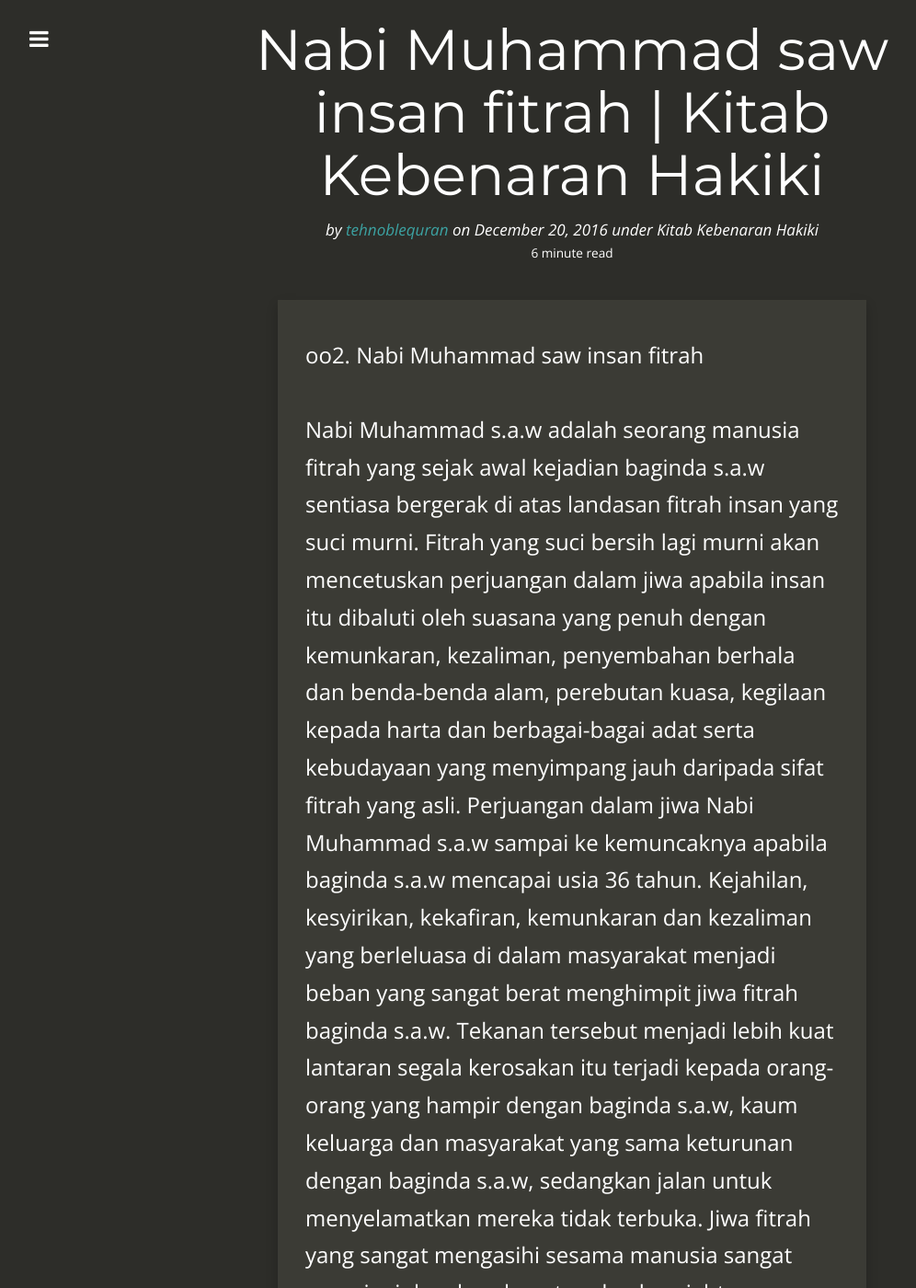
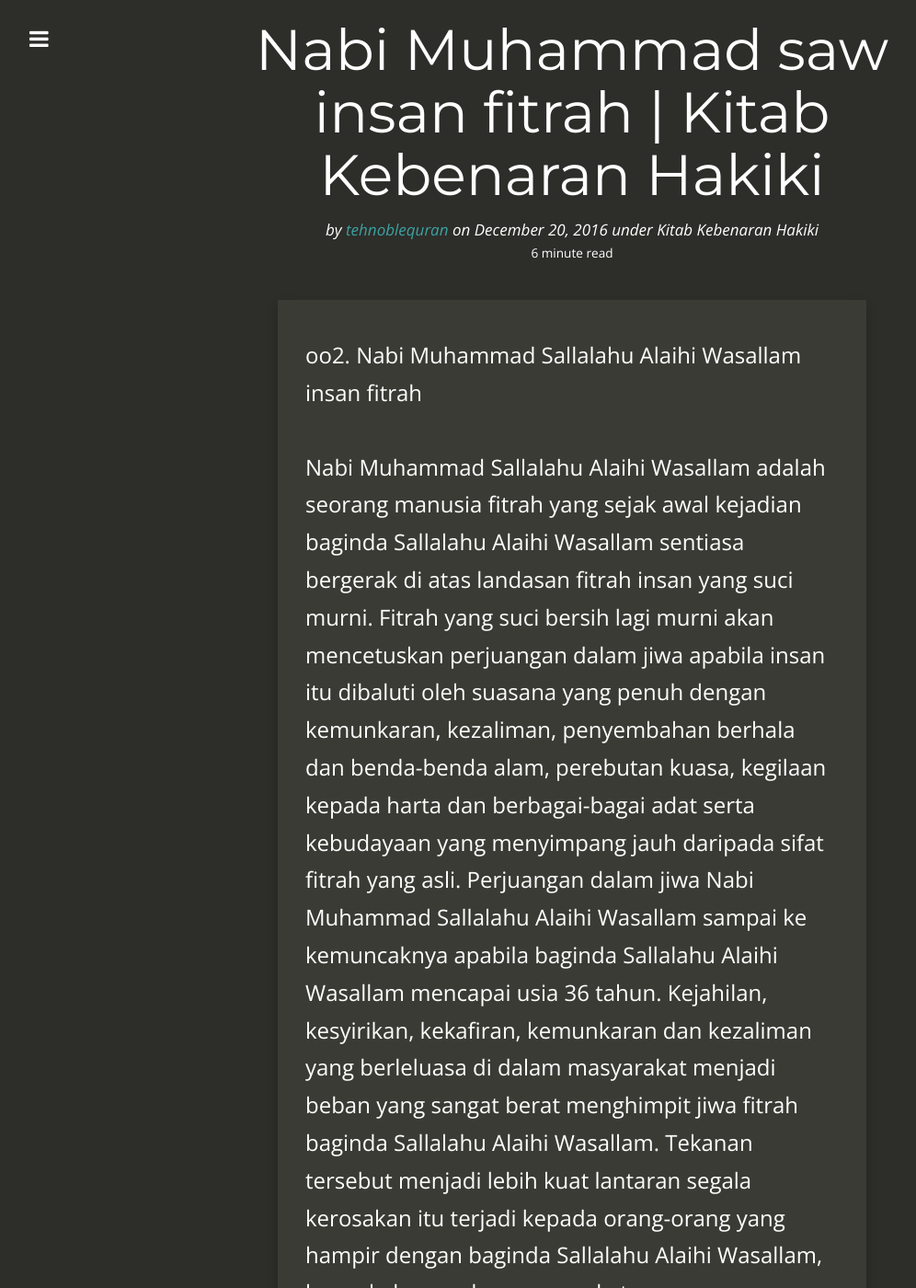
Before and after one commit to kedamaian/swsyafiq, a Jekyll site: the page built from _posts/2016-12-20-nabi-muhammad-saw-insan-fitrah-kitab-kebenaran-hakiki.md, in a window 1280 px wide and 1400 px high. Shown: the whole window at 92% size, without its empty margins (18-1014 px from the left). Built offline with Jekyll 4.4.1, drawn with Linux system fonts in a browser that asks for light colours; nearby versions of some CDN libraries; comment, search, counter and statistics services are not loaded; some of the changed text lies outside the part shown.

Commit message:
Update 2016-12-20-nabi-muhammad-saw-insan-fitrah-kitab-kebenaran-hakiki.md

```diff
--- a/_posts/2016-12-20-nabi-muhammad-saw-insan-fitrah-kitab-kebenaran-hakiki.md
+++ b/_posts/2016-12-20-nabi-muhammad-saw-insan-fitrah-kitab-kebenaran-hakiki.md
@@ -6,26 +6,26 @@ title: Nabi Muhammad saw insan fitrah | Kitab Kebenaran Hakiki
 categories:
   - Kitab Kebenaran Hakiki
 ---
-oo2. Nabi Muhammad saw insan fitrah
+oo2. Nabi Muhammad Sallalahu Alaihi Wasallam insan fitrah
 
-Nabi Muhammad s.a.w adalah seorang manusia fitrah yang sejak awal kejadian baginda s.a.w sentiasa bergerak di atas landasan fitrah insan yang suci murni. Fitrah yang suci bersih lagi murni akan mencetuskan perjuangan dalam jiwa apabila insan itu dibaluti oleh suasana yang penuh dengan kemunkaran, kezaliman, penyembahan berhala dan benda-benda alam, perebutan kuasa, kegilaan kepada harta dan berbagai-bagai adat serta kebudayaan yang menyimpang jauh daripada sifat fitrah yang asli. Perjuangan dalam jiwa Nabi Muhammad s.a.w sampai ke kemuncaknya apabila baginda s.a.w mencapai usia 36 tahun. Kejahilan, kesyirikan, kekafiran, kemunkaran dan kezaliman yang berleluasa di dalam masyarakat menjadi beban yang sangat berat menghimpit jiwa fitrah baginda s.a.w. Tekanan tersebut menjadi lebih kuat lantaran segala kerosakan itu terjadi kepada orang-orang yang hampir dengan baginda s.a.w, kaum keluarga dan masyarakat yang sama keturunan dengan baginda s.a.w, sedangkan jalan untuk menyelamatkan mereka tidak terbuka. Jiwa fitrah yang sangat mengasihi sesama manusia sangat menginginkan keselamatan dan kesejahteraan kepada sekalian manusia. Jiwa yang seperti inilah yang selalu menderita apabila melihat kerosakan yang terjadi kepada orang lain.
+Nabi Muhammad Sallalahu Alaihi Wasallam adalah seorang manusia fitrah yang sejak awal kejadian baginda Sallalahu Alaihi Wasallam sentiasa bergerak di atas landasan fitrah insan yang suci murni. Fitrah yang suci bersih lagi murni akan mencetuskan perjuangan dalam jiwa apabila insan itu dibaluti oleh suasana yang penuh dengan kemunkaran, kezaliman, penyembahan berhala dan benda-benda alam, perebutan kuasa, kegilaan kepada harta dan berbagai-bagai adat serta kebudayaan yang menyimpang jauh daripada sifat fitrah yang asli. Perjuangan dalam jiwa Nabi Muhammad Sallalahu Alaihi Wasallam sampai ke kemuncaknya apabila baginda Sallalahu Alaihi Wasallam mencapai usia 36 tahun. Kejahilan, kesyirikan, kekafiran, kemunkaran dan kezaliman yang berleluasa di dalam masyarakat menjadi beban yang sangat berat menghimpit jiwa fitrah baginda Sallalahu Alaihi Wasallam. Tekanan tersebut menjadi lebih kuat lantaran segala kerosakan itu terjadi kepada orang-orang yang hampir dengan baginda Sallalahu Alaihi Wasallam, kaum keluarga dan masyarakat yang sama keturunan dengan baginda Sallalahu Alaihi Wasallam, sedangkan jalan untuk menyelamatkan mereka tidak terbuka. Jiwa fitrah yang sangat mengasihi sesama manusia sangat menginginkan keselamatan dan kesejahteraan kepada sekalian manusia. Jiwa yang seperti inilah yang selalu menderita apabila melihat kerosakan yang terjadi kepada orang lain.
 
-Fitrah yang suci murni memiliki bakat yang istimewa iaitu kebolehan untuk mengenal dan mengerti tentang sesuatu yang benar dan juga memiliki keupayaan untuk bergerak kepada yang benar itu. Apabila mencapai usia 36 tahun Nabi Muhammad s.a.w diheret oleh fitrah suci baginda s.a.w ke Gua Hiraa, kira-kira 10 km ke utara Makkah. Gua tersebut terletak di atas Gunung Hiraa, kira-kira 20 meter dari puncak gunung. Seorang lelaki yang kuat memerlukan masa kira-kira 40 minit untuk mendaki dari bawah hingga ke aras Gua Hiraa. Laluan masuk ke dalam gua tersebut sangat sempit, di celah dua buah ketulan batu besar yang hampir-hampir bertaut. Seseorang yang ingin melaluinya perlu menyusup dengan bersusah payah. Setelah berjaya melepasi laluan yang sempit itu seseorang itu akan masuk ke dalam satu ruang kosong yang sempit juga. Ruangnya tidak memadai untuk seorang manusia tidur dengan selesa di dalamnya.
+Fitrah yang suci murni memiliki bakat yang istimewa iaitu kebolehan untuk mengenal dan mengerti tentang sesuatu yang benar dan juga memiliki keupayaan untuk bergerak kepada yang benar itu. Apabila mencapai usia 36 tahun Nabi Muhammad Sallalahu Alaihi Wasallam diheret oleh fitrah suci baginda Sallalahu Alaihi Wasallam ke Gua Hiraa, kira-kira 10 km ke utara Makkah. Gua tersebut terletak di atas Gunung Hiraa, kira-kira 20 meter dari puncak gunung. Seorang lelaki yang kuat memerlukan masa kira-kira 40 minit untuk mendaki dari bawah hingga ke aras Gua Hiraa. Laluan masuk ke dalam gua tersebut sangat sempit, di celah dua buah ketulan batu besar yang hampir-hampir bertaut. Seseorang yang ingin melaluinya perlu menyusup dengan bersusah payah. Setelah berjaya melepasi laluan yang sempit itu seseorang itu akan masuk ke dalam satu ruang kosong yang sempit juga. Ruangnya tidak memadai untuk seorang manusia tidur dengan selesa di dalamnya.
 
 Gua tersebut disembunyikan oleh batu-batu besar, hampir-hampir tidak ada cahaya matahari yang masuk ke dalamnya. Batu-batu di sekitar gua itu berwarna hitam kemerah-merahan yang boleh menimbulkan rasa gerun dalam hati sesiapa yang menyaksikan pemandangan di sana. Bahagian yang terdapat Gua Hiraa merupakan bahagian yang paling menggerunkan di antara semua bahagian Gunung Hiraa.
 
-Tarikan Fitrah telah membawa Nabi Muhammad s.a.w ke tempat yang tidak ada manusia mahu pergi, apa lagi tinggal beberapa hari di sana siang dan malam. Bulan Ramadan merupakan tempoh yang paling baginda s.a.w gemar berkhalwat di Gua Hiraa. Baginda s.a.w berulang-alik ke Gua Hiraa sehinggalah wahyu yang pertama turun ketika usia baginda s.a.w menjangkau 40 tahun.
+Tarikan Fitrah telah membawa Nabi Muhammad Sallalahu Alaihi Wasallam ke tempat yang tidak ada manusia mahu pergi, apa lagi tinggal beberapa hari di sana siang dan malam. Bulan Ramadan merupakan tempoh yang paling baginda Sallalahu Alaihi Wasallam gemar berkhalwat di Gua Hiraa. Baginda Sallalahu Alaihi Wasallam berulang-alik ke Gua Hiraa sehinggalah wahyu yang pertama turun ketika usia baginda Sallalahu Alaihi Wasallam menjangkau 40 tahun.
 
 Suasana Gua Hiraa menceritakan bahawa hanya insan yang berjiwa besar dan sangat berani serta bersemangat waja sahaja yang sanggup tinggal di sana seorang diri, siang dan malam dan berhari-hari lamanya. Hanya tawakal dan keyakinan yang teguh membuat seseorang mampu bertahan di dalam kegelapan Gua Hiraa, tidak dapat melihat binatang bisa seperti ular dan jengking yang mungkin muncul pada bila-bila masa sahaja. Insan yang boleh tinggal di sana pastilah di dalam jiwanya tidak ada sebesar zarah pun rasa takut kepada makhluk, kecintaan kepada dunia, harta benda, pangkat dan kemuliaan. Hanya jiwa Islam (berserah diri sepenuhnya kepada Allah s.w.t) yang sempurna dapat tinggal sendirian di dalam Gua Hiraa. Tujuan, harapan dan pergantungan hanyalah Allah s.w.t, Tuhan Yang Maha Esa lagi Maha Perkasa.
 
-Semakin mendekati usia 40 tahun semakin kerap Nabi Muhammad s.a.w mengunjungi Gua Hiraa. Apabila berada di luar gua, terutamanya pada waktu malam, baginda s.a.w merenung bangunan alam maya, melihat kerapian susunannya dan keindahan gubahannya. Apabila berada di dalam gua baginda s.a.w merasakan ketenangan, kedamaian dan kelazatan. Gua Hiraa yang gelap gelita dan sunyi sepi memisahkan baginda s.a.w daripada seluruh alam dan sekalian makhluk. Kegelapan membungkus jasad hinggakan pengaruh jasad tidak lagi menghijab hati nurani. Apabila terpisah daripada segala yang maujud, fitrah suci akan merdeka dari segala sesuatu kecuali Allah s.w.t. Cahaya fitrah yang suci lagi murni memancar dengan terang benderang menyuluh ke seluruh pelusuk alam maya menyaksikan dengan jelas apa yang tidak mampu dipandang dengan mata. Tiap sesuatu menjadi terang benderang di dalam sinaran fitrah suci Nabi Muhammad s.a.w. Tidak ada satu zarah pun yang terlindung daripada pandangan mata hati baginda s.a.w. Semuanya jelas dan nyata namun, masih ada satu yang tidak dapat disingkap oleh fitrah, walaupun seseorang itu manusia suci.
+Semakin mendekati usia 40 tahun semakin kerap Nabi Muhammad Sallalahu Alaihi Wasallam mengunjungi Gua Hiraa. Apabila berada di luar gua, terutamanya pada waktu malam, baginda Sallalahu Alaihi Wasallam merenung bangunan alam maya, melihat kerapian susunannya dan keindahan gubahannya. Apabila berada di dalam gua baginda Sallalahu Alaihi Wasallam merasakan ketenangan, kedamaian dan kelazatan. Gua Hiraa yang gelap gelita dan sunyi sepi memisahkan baginda Sallalahu Alaihi Wasallam daripada seluruh alam dan sekalian makhluk. Kegelapan membungkus jasad hinggakan pengaruh jasad tidak lagi menghijab hati nurani. Apabila terpisah daripada segala yang maujud, fitrah suci akan merdeka dari segala sesuatu kecuali Allah s.w.t. Cahaya fitrah yang suci lagi murni memancar dengan terang benderang menyuluh ke seluruh pelusuk alam maya menyaksikan dengan jelas apa yang tidak mampu dipandang dengan mata. Tiap sesuatu menjadi terang benderang di dalam sinaran fitrah suci Nabi Muhammad Sallalahu Alaihi Wasallam. Tidak ada satu zarah pun yang terlindung daripada pandangan mata hati baginda Sallalahu Alaihi Wasallam. Semuanya jelas dan nyata namun, masih ada satu yang tidak dapat disingkap oleh fitrah, walaupun seseorang itu manusia suci.
 
 Fitrah mampu menyingkap rahsia kemanusiaan sehingga manusia boleh membentuk tatasusila kehidupan yang sesuai untuk dijalani oleh semua umat manusia. Fitrah boleh membentuk sistem moral yang baik. Fitrah dapat menguruskan pentadbiran negara dan perdagangan. Fitrah dapat meneroka alam maya dan benda-benda alam. Tetapi apabila berhadapan dengan Pencipta manusia dan alam sekaliannya dan juga Pencipta fitrah itu sendiri maka fitrah hanya mampu berkata, "Allah!" dan masuk kepada penyerahan tanpa takwil.
 
-Apa yang dilalui oleh Nabi Muhammad s.a.w di Gua Hiraa pernah dialami juga oleh Nabi Ibrahim a.s, sebagaimana diceritakan oleh al-Quran:
+Apa yang dilalui oleh Nabi Muhammad Sallalahu Alaihi Wasallam di Gua Hiraa pernah dialami juga oleh Nabi Ibrahim a.s, sebagaimana diceritakan oleh al-Quran:
 
 Dan demikianlah Kami perlihatkan kepada Nabi Ibrahim kebesaran dan kekuasaan (Kami) di langit dan di bumi, dan supaya menjadilah ia dari orang-orang yang percaya dengan sepenuh-penuh yakin. Maka ketika ia berada pada waktu malam yang gelap, ia melihat sebuah bintang (bersinar-sinar), lalu ia berkata: "Inikah Tuhanku?" Kemudian apabila bintang itu terbenam, ia berkata pula: "Aku tidak suka kepada yang terbenam hilang." Kemudian apabila dilihatnya bulan terbit (menyinarkan cahayanya), ia berkata: "Inikah Tuhanku?" Maka setelah bulan itu terbenam berkatalah ia: "Demi sesungguhnya, jika aku tidak diberikan petunjuk oleh Tuhanku, nescaya menjadilah aku dari kaum yang sesat". Kemudian apabila ia melihat matahari sedang terbit (menyinarkan cahayanya), berkatalah ia: "Inikah Tuhanku? Ini lebih besar!" Setelah matahari terbenam, ia berkata pula: "Wahai kaumku, sesungguhnya aku berlepas diri (bersih) dari apa yang kamu sekutukan (Allah dengannya). Sesungguhnya aku hadapkan muka dan diriku kepada Allah yang menciptakan langit dan bumi, sedang aku tetap di atas dasar tauhid dan bukanlah aku dari orang-orang yang menyengutukan Allah (dengan sesuatu yang lain)". ( Ayat 75 - 79 : Surah al-An'aam )
 
 Tafakur membawa Nabi Ibrahim a.s berhujah dengan fahaman-fahaman yang menjadikan benda-benda alam sebagai tuhan-tuhan. Tafakur dan hujah berakhir pada tahap: "Aku hadapkan wajahku kepada yang menciptakan semua langit dan bumi. Aku hadapkan dengan fitrah yang hanif. Aku tidak mempersekutukan-Nya dengan apa-apa pun". Tahap terakhir ini Allah s.w.t bukakan kepada para hamba-Nya yang Dia kehendaki. Hadapkan fitrah suci kepada-Nya dengan penuh keikhlasan tanpa mengadakan sebarang takwil mengenai-Nya dan tidak mengadakan sekutu bagi-Nya. Dia sendiri menentukan bila dan bagaimana Dia berkehendak mengadakan pembukaan kepada hamba-Nya.
 
-Pada 17 Ramadan, tahun 41 daripada umur Nabi Muhammad s.a.w, datanglah malaikat Jibrail a.s membawa wahyu yang pertama daripada Tuhan Azza wa Jalla, sebagai menyempurnakan lagi fitrah Nabi Muhammad s.a.w, menaikkan fitrah insan kepada darjat fitrah Muslim, menjawab segala yang terkilan, menghuraikan segala yang kusut dan membukakan segala yang tertutup. Sempurnalah kesempurnaan Muhammad bin Abdullah bin Abdul Muttalib bin Hasyim dipersiapkan untuk menanggung mahkota seluruh alam, menjadi penutup sekalian nabi-nabi, menjadi penyelamat umat manusia dan dunia seluruhnya, menjadi rahmat kepada sekalian alam dan menjadi kekasih Allah!
+Pada 17 Ramadan, tahun 41 daripada umur Nabi Muhammad Sallalahu Alaihi Wasallam, datanglah malaikat Jibrail a.s membawa wahyu yang pertama daripada Tuhan Azza wa Jalla, sebagai menyempurnakan lagi fitrah Nabi Muhammad Sallalahu Alaihi Wasallam, menaikkan fitrah insan kepada darjat fitrah Muslim, menjawab segala yang terkilan, menghuraikan segala yang kusut dan membukakan segala yang tertutup. Sempurnalah kesempurnaan Muhammad bin Abdullah bin Abdul Muttalib bin Hasyim dipersiapkan untuk menanggung mahkota seluruh alam, menjadi penutup sekalian nabi-nabi, menjadi penyelamat umat manusia dan dunia seluruhnya, menjadi rahmat kepada sekalian alam dan menjadi kekasih Allah!
```
